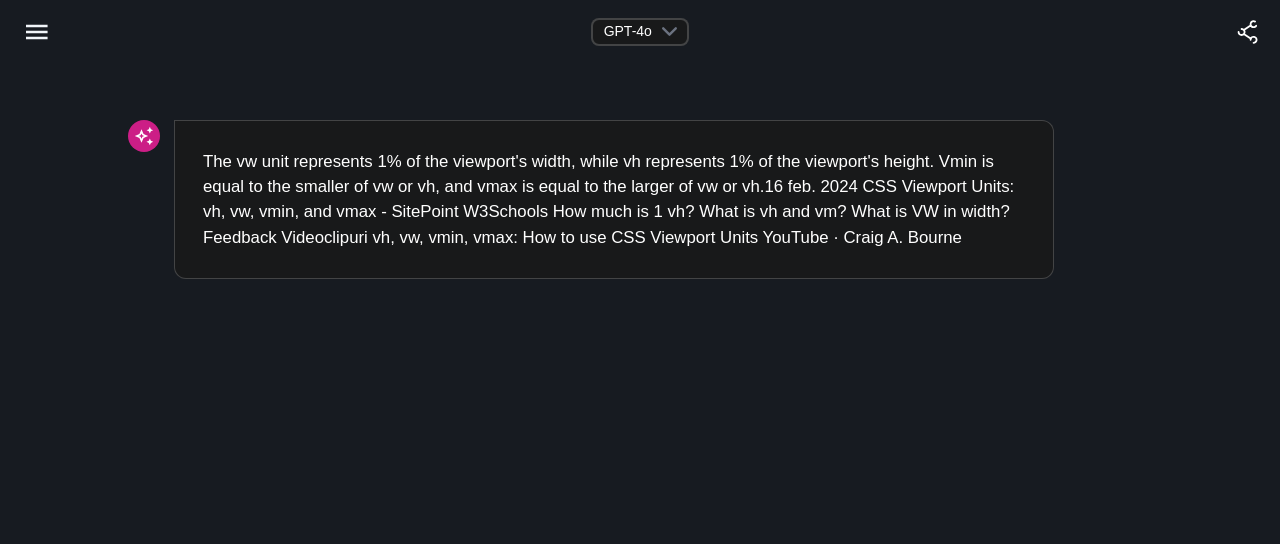
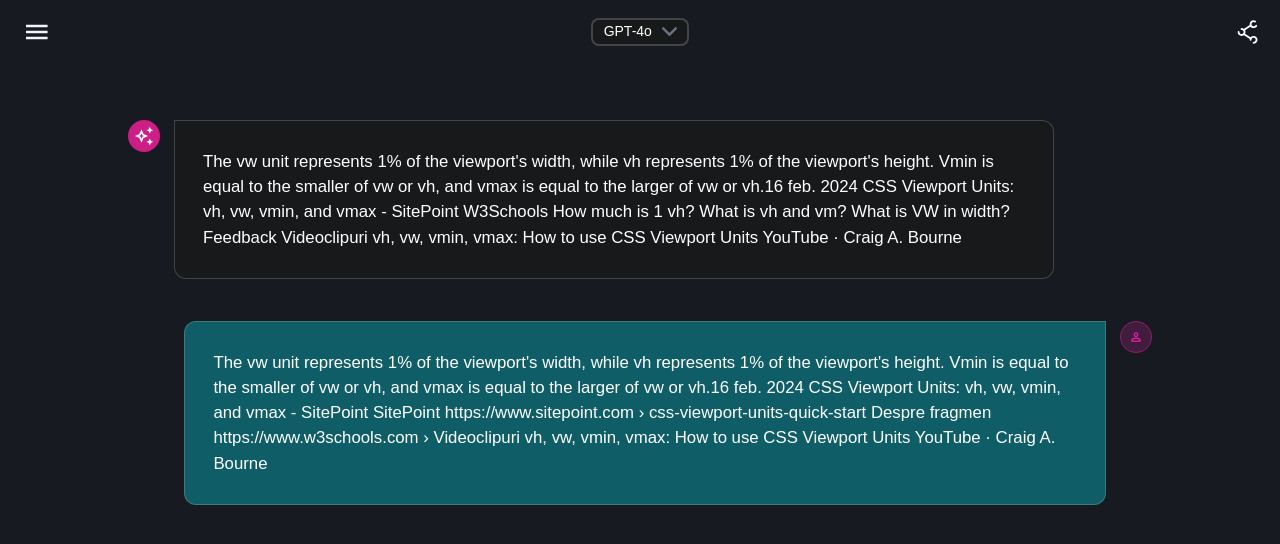
Before and after one commit to cosminbrn/AI-Interface, a React (Vite) app in the folder frontend/: page / in a window 1280 px wide. Shown: the top 544 px of the page. Built offline with nearby package versions, Linux system fonts and the light colour scheme; a web font is replaced by a local one.

Commit message:
Add User Message component

```diff
--- /dev/null
+++ b/frontend/src/components/userMessageContainer/UserMessageContainer.module.scss
@@ -0,0 +1,28 @@
+@use '../../styles/base/' as *;
+@use '../../styles/abstracts/' as *;
+
+.userMessageContainer {
+    width: 80vw;
+    margin: 0 auto;
+    display: flex;
+    flex-direction: column;
+    gap: 1rem;
+    justify-content: end;
+    align-items: flex-end;
+
+    @include respond-above('tablet') {
+        height: auto;
+        flex-direction: row;
+        align-items: flex-start;
+    }
+
+    .icon {
+        width: fit-content;
+        height: fit-content;
+
+        @include respond-above('tablet') {
+            order: 2;
+            flex-shrink: 1;
+        }
+    }
+}
--- /dev/null
+++ b/frontend/src/components/userMessageContainer/UserMessageContainer.tsx
@@ -0,0 +1,14 @@
+import styles from './UserMessageContainer.module.scss';
+import UserTextArea from './UserTextArea/UserTextArea';
+import userIcon from '../../assets/userIcon.svg';
+
+export default function UserMessageContainer () {
+    return (
+        <div className={styles.userMessageContainer}>
+            <div className={styles.icon}>
+                <img src={userIcon} alt="User Icon" />
+            </div>
+            <UserTextArea />
+        </div>
+    )
+}
--- /dev/null
+++ b/frontend/src/components/userMessageContainer/UserTextArea/UserTextArea.module.scss
@@ -0,0 +1,29 @@
+@use '../../../styles/base/' as *;
+@use '../../../styles/abstracts/' as *;
+@use "sass:color";
+
+.userText {
+    background: $color-user-surface;
+
+    border: 1px solid color.change($color-border, $alpha: 0.2);
+    border-top-left-radius: $radius-sm;
+    border-top-right-radius: 0;
+    border-bottom-left-radius: $radius-sm;
+    border-bottom-right-radius: $radius-sm;
+
+    text-align: left;
+    max-width: 90%;
+    width: fit-content;
+    justify-self: end;
+
+    font-size: $font-size-md;
+
+    p {
+        margin: 2rem 2rem;
+    }
+
+    @include respond-above('tablet') {
+        order: 1;
+        flex: 1;
+    }
+}
--- /dev/null
+++ b/frontend/src/components/userMessageContainer/UserTextArea/UserTextArea.tsx
@@ -0,0 +1,18 @@
+import styles from './UserTextArea.module.scss';
+
+export default function UserTextArea() {
+    return (
+        <div className={styles.userText}>
+            <p>The vw unit represents 1% of the viewport's width, while vh represents 1% of the viewport's height. Vmin is equal to the smaller of vw or vh, and vmax is equal to the larger of vw or vh.16 feb. 2024
+CSS Viewport Units: vh, vw, vmin, and vmax - SitePoint
+
+SitePoint
+https://www.sitepoint.com › css-viewport-units-quick-start
+Despre fragmen
+https://www.w3schools.com ›
+Videoclipuri
+vh, vw, vmin, vmax: How to use CSS Viewport Units
+YouTube · Craig A. Bourne</p>
+        </div>
+    )
+}
--- a/frontend/src/layouts/chat/Chat.module.scss
+++ b/frontend/src/layouts/chat/Chat.module.scss
@@ -4,4 +4,7 @@
 .chat {
     background-color: $color-universal-background;
     padding: 4rem 0;
+    display: flex;
+    flex-direction: column;
+    gap: 2rem;
 }
--- a/frontend/src/layouts/chat/Chat.tsx
+++ b/frontend/src/layouts/chat/Chat.tsx
@@ -1,10 +1,12 @@
 import styles from './Chat.module.scss';
 import ModelMessageContainer from '../../components/modelMessageContainer/ModelMessageContainer';
+import UserMessageContainer from '../../components/userMessageContainer/UserMessageContainer';
 
 export default function Chat() {
     return (
         <div className={styles.chat}>
             <ModelMessageContainer />
+            <UserMessageContainer />
         </div>
     )
 }
```
